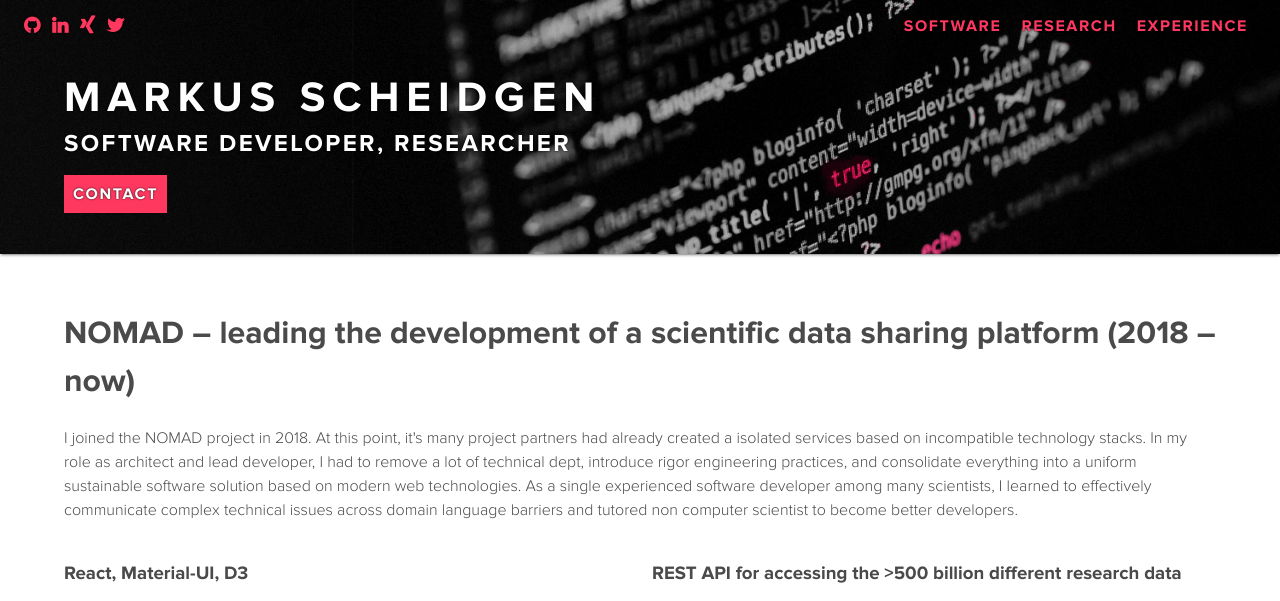
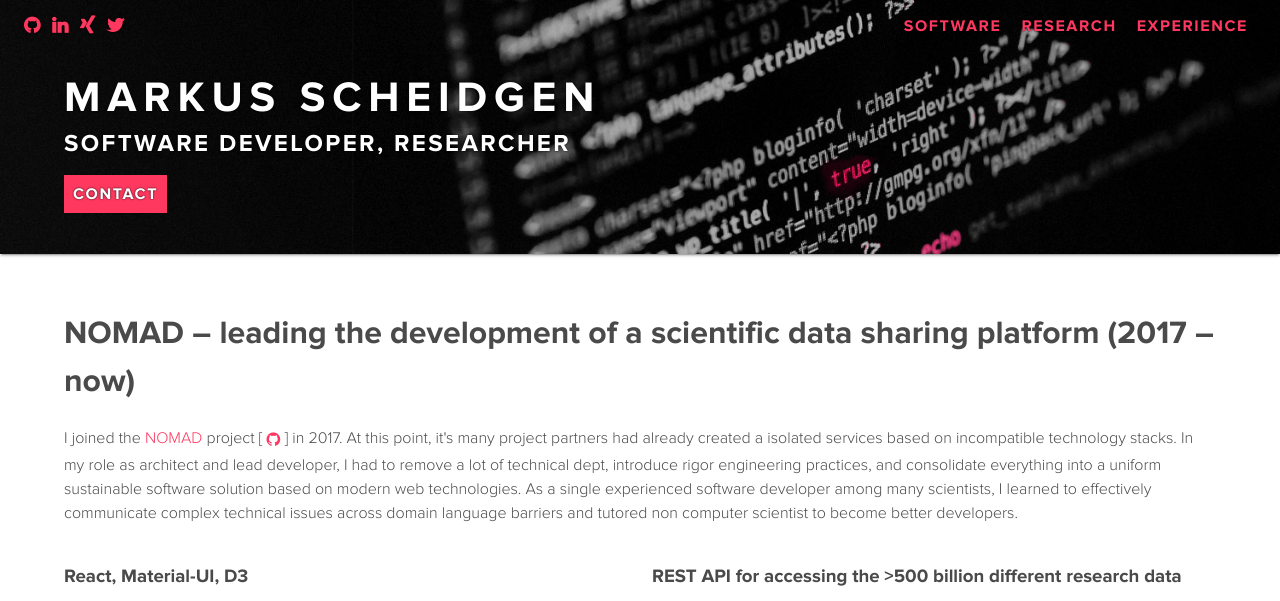
Before and after one commit to markus1978/markus1978.github.io, a plain HTML site: page index.html in a window 1280 px wide. Shown: the top 601 px of the page. Drawn offline with Linux system fonts and the light colour scheme.

Commit message:
Small fixes.

```diff
--- a/index.html
+++ b/index.html
@@ -90,9 +90,11 @@
   <section class="section">
     <a class="anchor" id="Software"></a>
     <div class="container">
-      <h2>NOMAD &ndash; leading the development of a scientific data sharing platform (2018 &ndash; now)</h2>
+      <h2>NOMAD &ndash; leading the development of a scientific data sharing platform (2017 &ndash; now)</h2>
       <p>
-        I joined the NOMAD project in 2018. At this point, it's many project partners had already
+        I joined the <a href="https://nomad-lab.eu/prod/rae/gui/search">NOMAD</a> project [
+        <a href="https://gitlab.mpcdf.mpg.de/nomad-lab/nomad-FAIR" title="NOMAD source code" target="new" class="fa fa-github"></a>
+        ] in 2017. At this point, it's many project partners had already
         created a isolated services based on incompatible technology stacks. In my
         role as architect and lead developer, I had to remove a lot of technical
         dept, introduce rigor engineering practices, and consolidate everything into a
```
